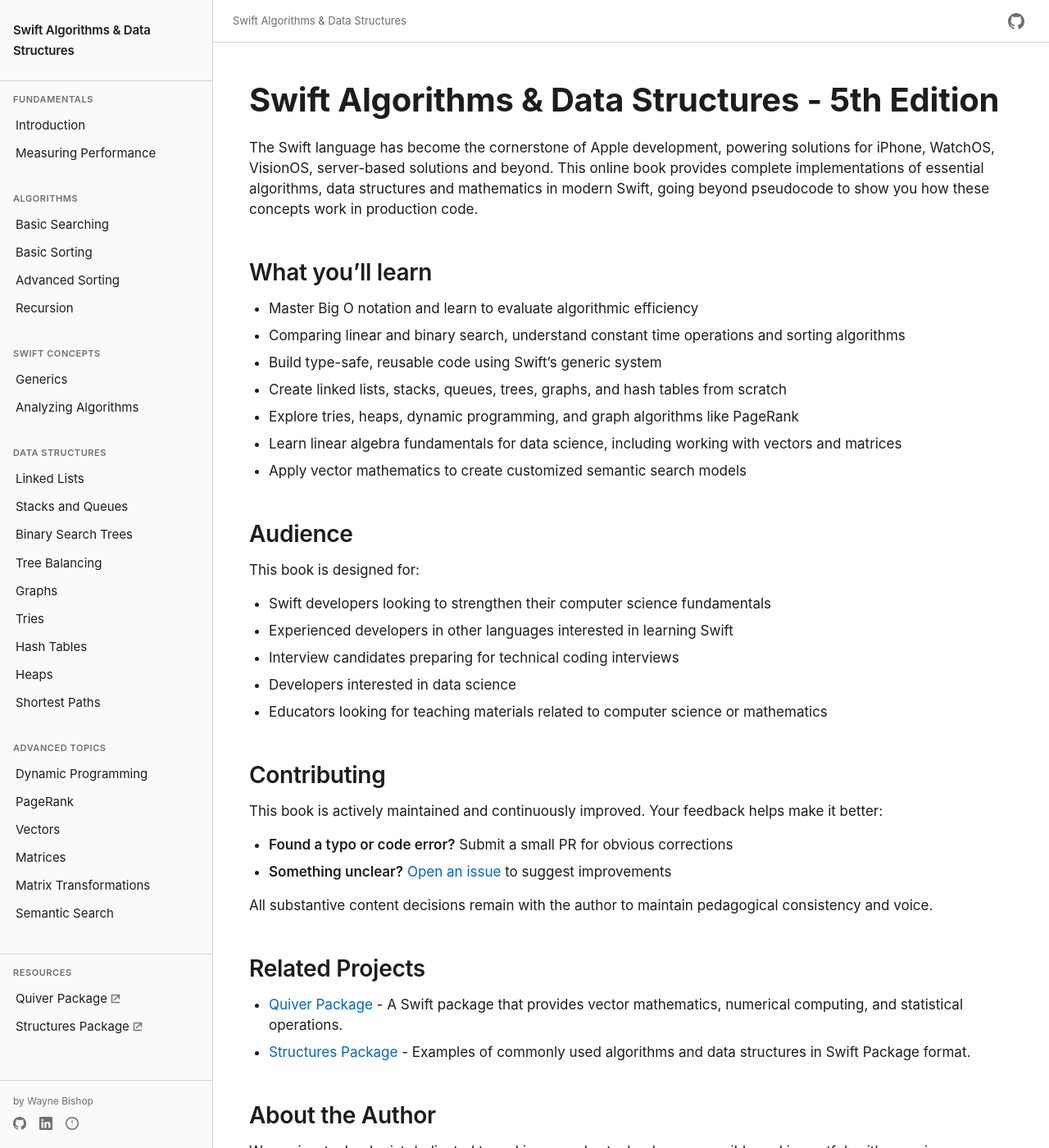
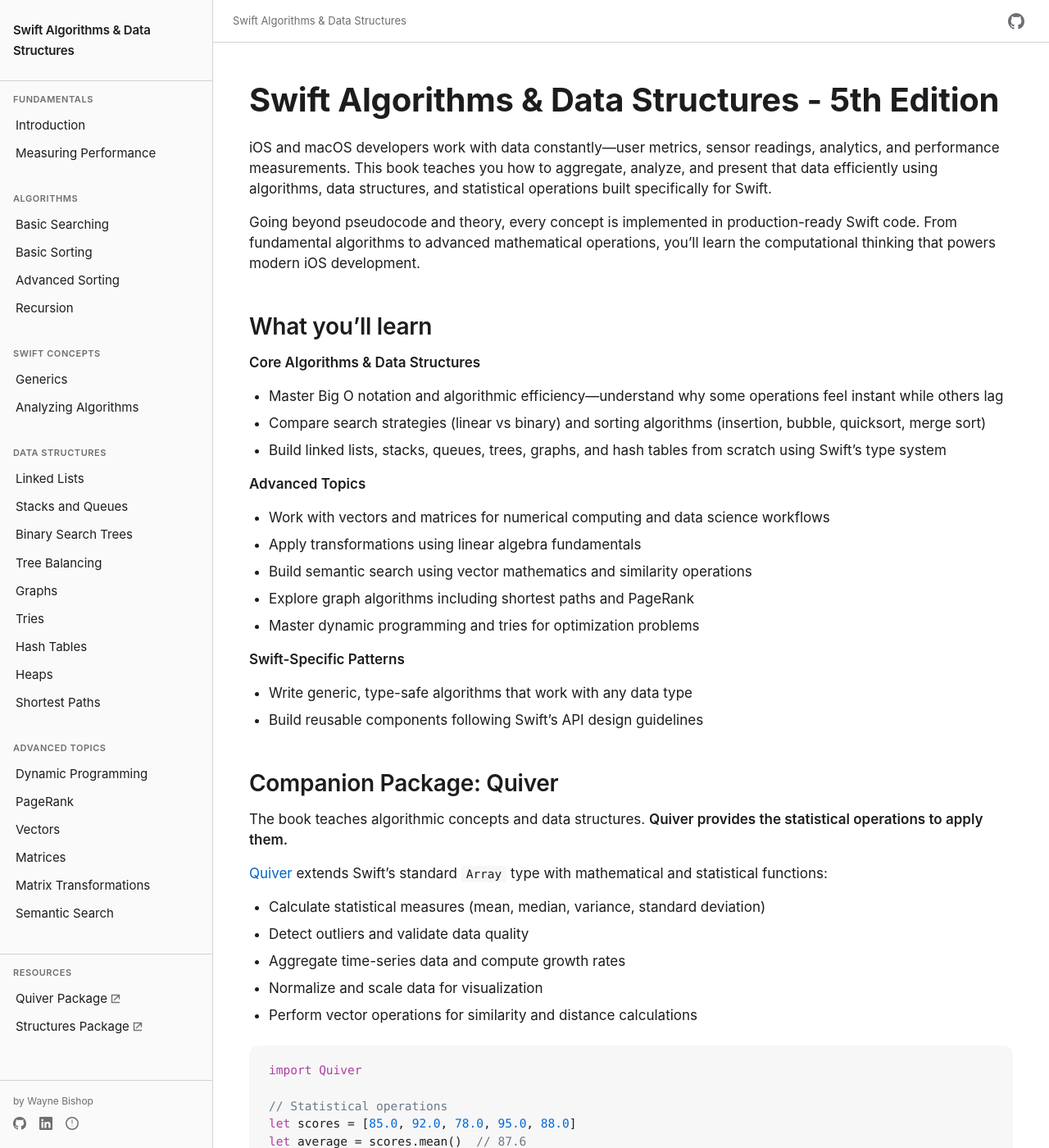
Before and after one commit to waynewbishop/swift-algorithms, a Jekyll site: the page built from index.md, in a window 1280 px wide and 1400 px high. Shown: the whole window at 82% size. Built offline with Jekyll 4.4.1, drawn with Linux system fonts in a browser that asks for light colours; some of the changed text lies outside the part shown.

Commit message:
refactor: redesign of index and readme files..

````diff
--- a/index.md
+++ b/index.md
@@ -5,27 +5,83 @@
 
 # Swift Algorithms & Data Structures - 5th Edition
 
-The Swift language has become the cornerstone of Apple development, powering solutions for iPhone, WatchOS, VisionOS, server-based solutions and beyond. This online book provides complete implementations of essential algorithms, data structures and mathematics in modern Swift, going beyond pseudocode to show you how these concepts work in production code.
+iOS and macOS developers work with data constantly—user metrics, sensor readings, analytics, and performance measurements. This book teaches you how to aggregate, analyze, and present that data efficiently using algorithms, data structures, and statistical operations built specifically for Swift.
+
+Going beyond pseudocode and theory, every concept is implemented in production-ready Swift code. From fundamental algorithms to advanced mathematical operations, you'll learn the computational thinking that powers modern iOS development.
 
 ## What you'll learn
 
-- Master Big O notation and learn to evaluate algorithmic efficiency
-- Comparing linear and binary search, understand constant time operations and sorting algorithms
-- Build type-safe, reusable code using Swift's generic system
-- Create linked lists, stacks, queues, trees, graphs, and hash tables from scratch
-- Explore tries, heaps, dynamic programming, and graph algorithms like PageRank
-- Learn linear algebra fundamentals for data science, including working with vectors and matrices
-- Apply vector mathematics to create customized semantic search models
+**Core Algorithms & Data Structures**
+- Master Big O notation and algorithmic efficiency—understand why some operations feel instant while others lag
+- Compare search strategies (linear vs binary) and sorting algorithms (insertion, bubble, quicksort, merge sort)
+- Build linked lists, stacks, queues, trees, graphs, and hash tables from scratch using Swift's type system
+
+**Advanced Topics**
+- Work with vectors and matrices for numerical computing and data science workflows
+- Apply transformations using linear algebra fundamentals
+- Build semantic search using vector mathematics and similarity operations
+- Explore graph algorithms including shortest paths and PageRank
+- Master dynamic programming and tries for optimization problems
+
+**Swift-Specific Patterns**
+- Write generic, type-safe algorithms that work with any data type
+- Build reusable components following Swift's API design guidelines
+
+## Companion Package: Quiver
+
+The book teaches algorithmic concepts and data structures. **Quiver provides the statistical operations to apply them.**
+
+[Quiver](https://github.com/waynewbishop/bishop-algorithms-quiver-package) extends Swift's standard `Array` type with mathematical and statistical functions:
+- Calculate statistical measures (mean, median, variance, standard deviation)
+- Detect outliers and validate data quality
+- Aggregate time-series data and compute growth rates
+- Normalize and scale data for visualization
+- Perform vector operations for similarity and distance calculations
+
+```swift
+import Quiver
+
+// Statistical operations
+let scores = [85.0, 92.0, 78.0, 95.0, 88.0]
+let average = scores.mean()  // 87.6
+let consistency = scores.std()  // 6.54
+
+// Detect outliers in sensor data
+let readings = [23.5, 24.1, 150.0, 23.8, 22.9]
+let outliers = readings.outlierMask(threshold: 2.0)
+let clean = readings.masked(by: outliers.not)
+
+// Vector operations for similarity
+let user1 = [5.0, 3.0, 4.0, 1.0]
+let user2 = [4.0, 3.0, 5.0, 2.0]
+let similarity = user1.cosineSimilarity(user2)
+```
+
+The book teaches the concepts; Quiver provides the tools to apply them in your apps.
 
 ## Audience
 
-This book is designed for:
+**This book is for:**
+- iOS and macOS developers who want to work confidently with data
+- Swift developers preparing for technical interviews
+- Experienced developers from other languages learning Swift's approach to algorithms
+- Anyone building data-driven features (analytics, recommendations, search, visualizations)
+- Educators teaching computer science or data analysis with Swift
 
-- Swift developers looking to strengthen their computer science fundamentals
-- Experienced developers in other languages interested in learning Swift
-- Interview candidates preparing for technical coding interviews
-- Developers interested in data science
-- Educators looking for teaching materials related to computer science or mathematics
+**You should have:**
+- Basic Swift proficiency (variables, functions, loops, optionals)
+- Familiarity with Xcode and Swift Playgrounds
+- No prior algorithms or mathematics background required
+
+## How to Use This Book
+
+**For learning:** Read chapters sequentially, starting with Big O notation and building toward advanced topics. Run the code examples in Xcode Playgrounds to see concepts in action.
+
+**For reference:** Jump to specific chapters when you need a particular algorithm or data structure. Each chapter is self-contained with practical examples.
+
+**For interview prep:** Focus on Chapters 3-14 covering fundamental algorithms and data structures. Practice implementing solutions without looking at the code first.
+
+**For data science:** Start with Chapters 20-21 (Vectors & Matrices), then explore statistical operations in the Quiver documentation.
 
 ## Contributing
 
@@ -38,12 +94,12 @@
 
 ## Related Projects
 
-- [Quiver Package](https://github.com/waynewbishop/bishop-algorithms-quiver-package) - A Swift package that provides vector mathematics, numerical computing, and statistical operations.
-- [Structures Package](https://github.com/waynewbishop/bishop-algorithms-swift-package) - Examples of commonly used algorithms and data structures in Swift Package format.
+- [Quiver Package](https://github.com/waynewbishop/bishop-algorithms-quiver-package) - Vector mathematics, matrix operations, and statistical functions for Swift arrays
+- [Structures Package](https://github.com/waynewbishop/bishop-algorithms-swift-package) - Production implementations of algorithms and data structures
 
 ## About the Author
 
-Wayne is a technologist dedicated to making complex technology accessible and impactful, with experience spanning software development, technical writing, education, and emerging AI technologies.
+Wayne Bishop is a technologist dedicated to making complex technology accessible and impactful. With experience spanning software development, technical writing, and education, he focuses on teaching computational thinking through practical Swift implementations.
 
 - LinkedIn: [waynebishop](https://www.linkedin.com/in/waynebishop)
 - GitHub: [waynewbishop](https://github.com/waynewbishop)
````
Also changed, not shown: 17-shortest-paths.md (+0 -4 lines), 19-pagerank-algorithm.md (+1 -1 lines), 20-vectors.md (+1 -1 lines), README.md.
